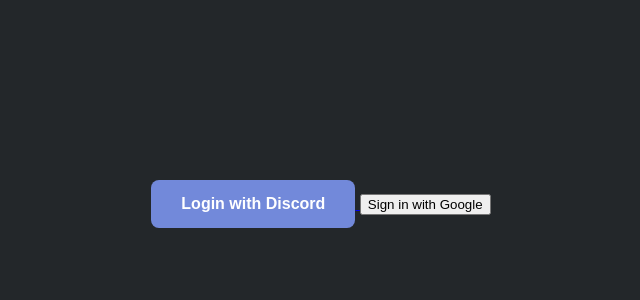
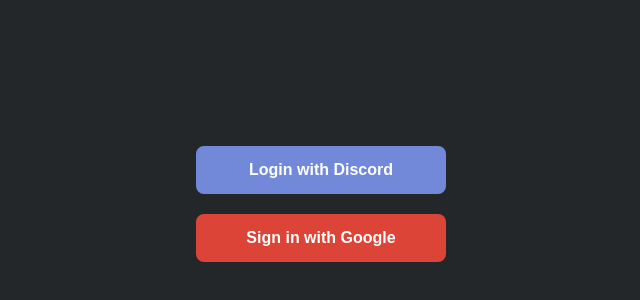
Before and after one commit to Satisfaction108/Satisfaction108.github.io, a plain HTML site: page index.html in a window 1280 px wide. Shown: the part 196-496 px from the top of the page, without its empty margins (319-959 px from the left). Drawn offline with Linux system fonts and the light colour scheme.

Commit message:
Update mystyle.css

```diff
--- a/mystyle.css
+++ b/mystyle.css
@@ -1,6 +1,5 @@
-
 body {
-  background-color: #23272A; /* Discord's dark theme color */
+  background-color: #23272A; /* Discord dark theme color */
   display: flex;
   justify-content: center;
   align-items: center;
@@ -9,26 +8,49 @@ body {
   font-family: Arial, sans-serif;
 }
 
-.discord-button {
-  background-color: #7289DA; /* Discord's primary color */
-  color: white;
-  border: none;
-  padding: 15px 30px;
+.login-container {
+  display: flex;
+  flex-direction: column;
+  gap: 20px;
+  align-items: center;
+}
+
+.discord-button, .google-button {
+  width: 250px;
+  padding: 15px 0;
   font-size: 16px;
   font-weight: bold;
+  border: none;
   border-radius: 8px;
   cursor: pointer;
   transition: background-color 0.3s ease;
+  color: white;
+}
+
+.discord-button {
+  background-color: #7289DA; /* Discord's primary color */
 }
 
 .discord-button:hover {
-  background-color: #5b6eae; /* Slightly darker for hover effect */
+  background-color: #5b6eae;
 }
 
 .discord-button:active {
-  background-color: #4e5c96; /* Even darker on active click */
+  background-color: #4e5c96;
 }
 
-.discord-button:focus {
-  outline: none; /* Removes focus outline */
+.google-button {
+  background-color: #DB4437; /* Google's brand color */
 }
+
+.google-button:hover {
+  background-color: #c2352d; /* Darker red on hover */
+}
+
+.google-button:active {
+  background-color: #a62e23;
+}
+
+.google-button:focus, .discord-button:focus {
+  outline: none;
+}
```
